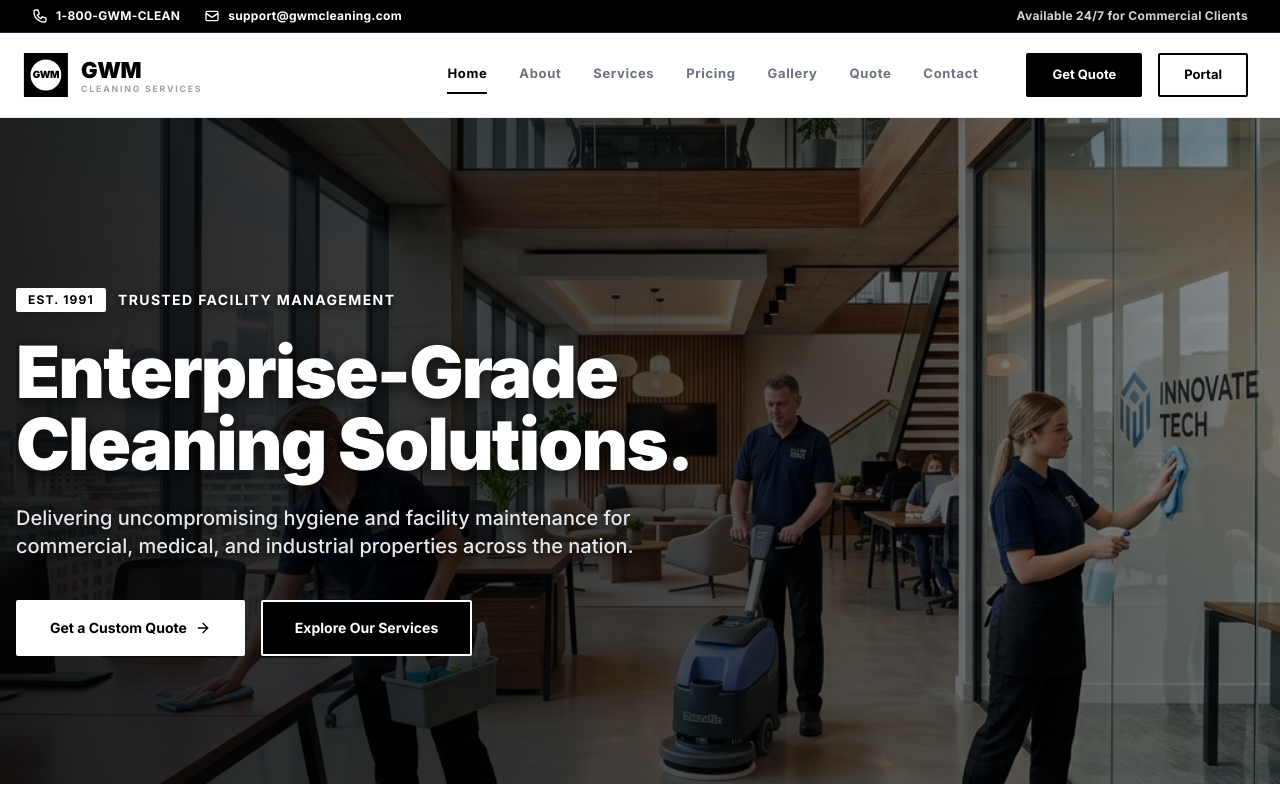
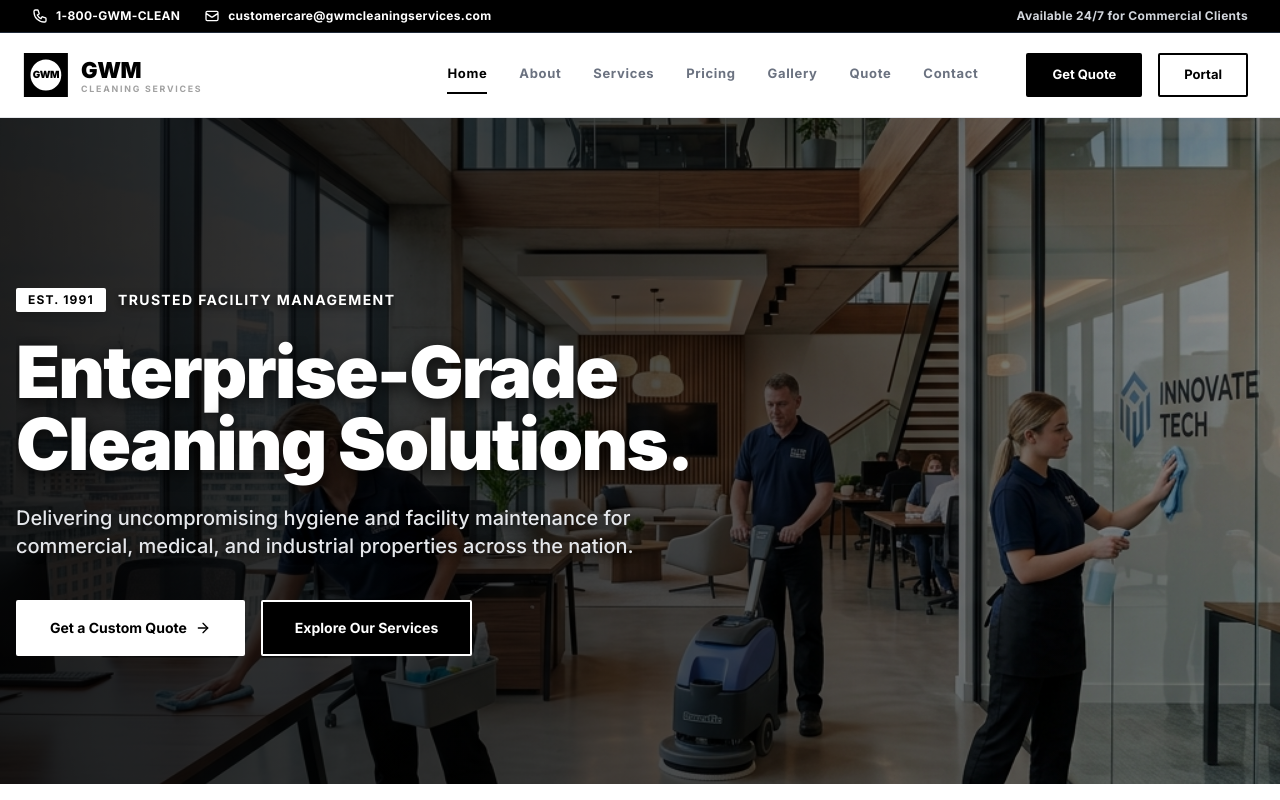
Before and after one commit to Navya-shaji/GWM, a React (Vite) app: page / in a window 1280 px wide. Shown: the top 800 px of the page. Built offline with nearby package versions, Linux system fonts and the light colour scheme.

Commit message:
content: update contact email address

```diff
--- a/src/components/Footer.tsx
+++ b/src/components/Footer.tsx
@@ -66,7 +66,7 @@ const Footer: React.FC = () => {
               </li>
               <li className="flex items-center gap-3">
                 <svg className="w-5 h-5 text-white shrink-0" fill="none" viewBox="0 0 24 24" stroke="currentColor"><path strokeLinecap="round" strokeLinejoin="round" strokeWidth={2} d="M3 8l7.89 5.26a2 2 0 002.22 0L21 8M5 19h14a2 2 0 002-2V7a2 2 0 00-2-2H5a2 2 0 00-2 2v10a2 2 0 002 2z" /></svg>
-                <span>support@gwmcleaning.com</span>
+                <span>customercare@gwmcleaningservices.com</span>
               </li>
             </ul>
           </div>
--- a/src/components/Navbar.tsx
+++ b/src/components/Navbar.tsx
@@ -37,7 +37,7 @@ const Navbar: React.FC = () => {
             </span>
             <span className="flex items-center gap-2">
               <svg xmlns="http://www.w3.org/2000/svg" className="h-4 w-4 text-white" fill="none" viewBox="0 0 24 24" stroke="currentColor"><path strokeLinecap="round" strokeLinejoin="round" strokeWidth={2} d="M3 8l7.89 5.26a2 2 0 002.22 0L21 8M5 19h14a2 2 0 002-2V7a2 2 0 00-2-2H5a2 2 0 00-2 2v10a2 2 0 002 2z" /></svg>
-              support@gwmcleaning.com
+              customercare@gwmcleaningservices.com
             </span>
           </div>
           <div className="hidden md:block text-gray-300">
```
